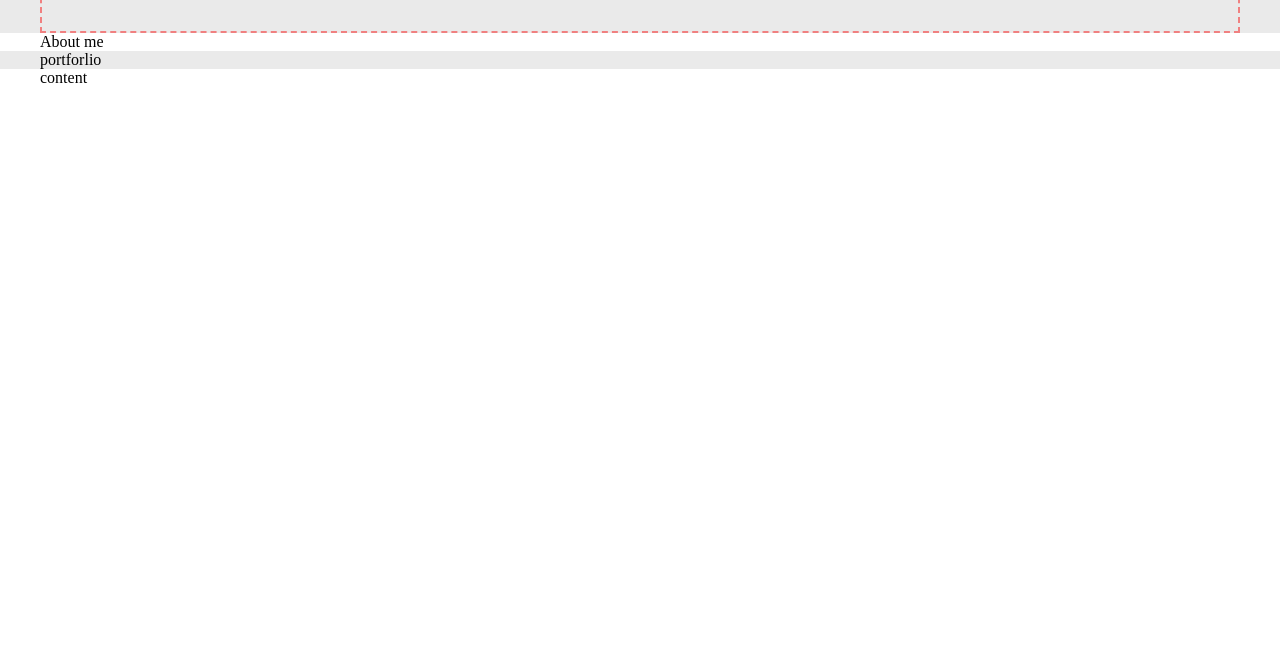
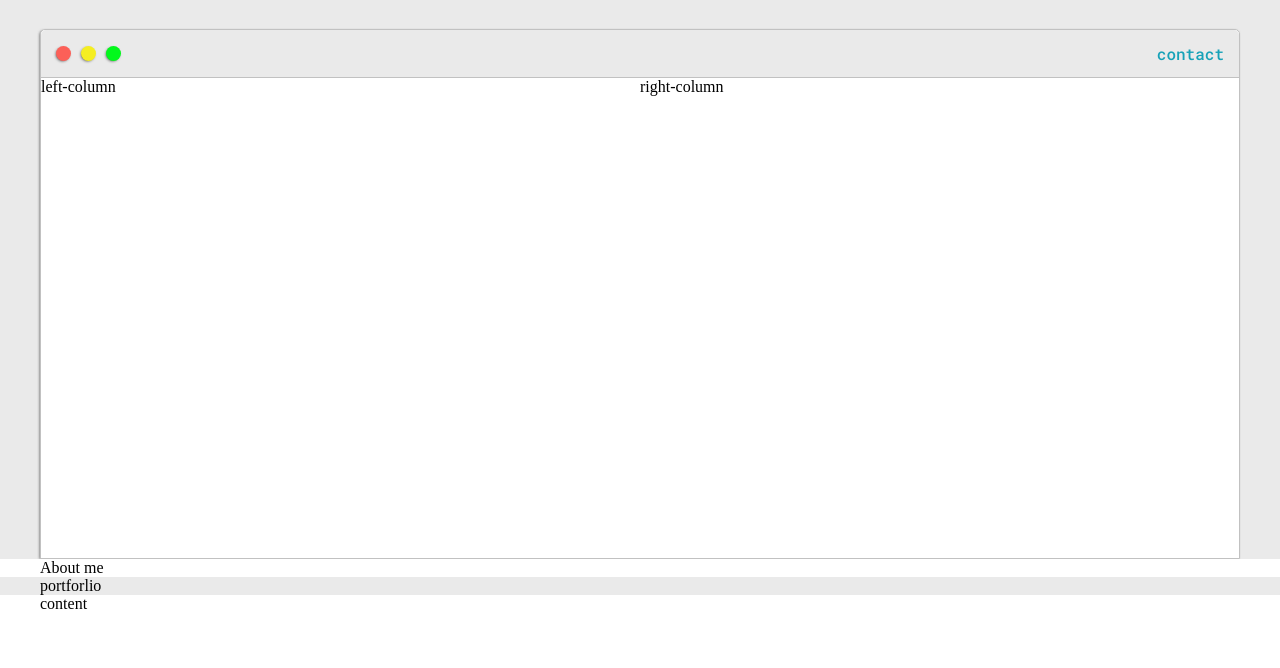
Before and after one commit to loganghy/website-portfolio-, a plain HTML site: page index.html in a window 1280 px wide. Shown: the part 132-800 px from the top of the page. Drawn offline with Linux system fonts and the light colour scheme.

Commit message:
added navbar and columns with safari buttons

```diff
--- a/index.html
+++ b/index.html
@@ -19,7 +19,31 @@
             <div class="greeting-wrapper">
                 <h1>Hi, i'm logan firth</h1>
             </div>
+
+            <div class="intro-wrapper">
+                <div class="nav-wrapper">
+                    <div class="dots-wrapper">
+                        <div id ="dot-1" class="browser-dot"></div>
+                        <div id ="dot-2" class="browser-dot"></div>
+                        <div id ="dot-3" class="browser-dot"></div>
+                    </div>
+
+                    <ul id="navigation">
+                        <li><a href="#">contact</a></li>
+                    </ul>
+                </div>
+
+                <div class="left-column">
+                    left-column
+                </div>
+
+                <div class="right-column">
+                    right-column
+                </div>
+            </div>
         </div>
+
+
     </section>
 
  <section class="s2">
--- a/style.css
+++ b/style.css
@@ -58,10 +58,94 @@ h6 { font-size: 16px;}
 
 .greeting-wrapper {
     display: grid;
-    border: 2px dashed lightcoral;
     min-height: 10em;
     text-align: center;
     align-content: center;
+}
+
+.intro-wrapper {
+    background-color: var(--secondarycolor);
+    border: 1px solid var(--bordercolor);
+    border-radius: 5px 5px 0 0;
+
+
+    -webkit-box-shadow: -1px 1px 3px -1px rgba(0, 0, 0, 0.75);
+    -moz-box-shadow: -1px 1px 3px -1px rgba(0, 0, 0, 0.75);
+    box-shadow: -1px 1px 3px -1px rgba(0, 0, 0, 0.75);
+
+    display: grid;
+    grid-template-columns: 1fr 1fr;
+    grid-template-rows: 3em 30em;
+    grid-template-areas:
+        'nav-wrapper nav-wrapper'
+        'left-column right-column'
+    ;
+
+}
+
+.nav-wrapper{
+    border-radius: 5px 5px 0 0;
+    grid-area: nav-wrapper;
+    border-bottom: 1px solid var(--bordercolor);
+    display: flex;
+    justify-content: space-between;
+    align-items: center;
+    background-color: var(--maincolor);
+}
+
+#navigation{
+    margin:0;
+    padding: 10px;
+}
+
+
+#navigation li{
+    display: inline-block;
+    margin-right: 5px;
+    margin-left: 18px;
+}
+
+
+
+
+
+.dots-wrapper{
+    display: flex;
+    padding: 10px;
+
+}
+
+#dot-1{
+    background-color: #FC6058
+}
+
+#dot-2{
+    background-color: #f5ee21
+}
+
+#dot-3{
+    background-color: #03f81c
+}
+
+.browser-dot{
+    background-color: black;
+    height: 15px;
+    width: 15px;
+    border-radius: 50%;
+    margin: 5px;
+
+
+    -webkit-box-shadow: -1px 1px 3px -1px rgba(0, 0, 0, 0.75);
+    -moz-box-shadow: -1px 1px 3px -1px rgba(0, 0, 0, 0.75);
+    box-shadow: -1px 1px 3px -1px rgba(0, 0, 0, 0.75);
+}
+
+.left-column{
+    grid-area: left-column;
+}
+
+.right-column{
+    grid-area: right-column;
 }
 
 @media screen and (max-width: 1200px) {
```
